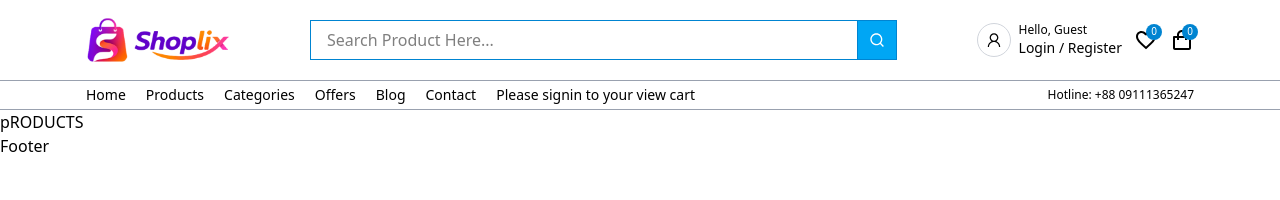
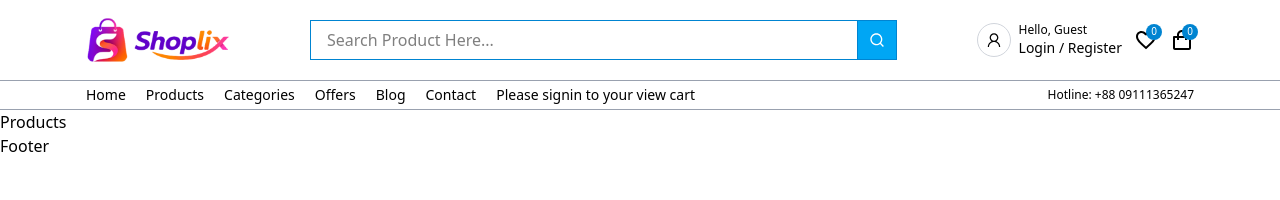
Before and after one commit to rashedjamanraj/shoplix, a Next.js app: page /products in a window 1280 px wide. Shown: the top 200 px of the page. Built offline with nearby package versions, Linux system fonts and the light colour scheme.

Commit message:
buttom header navigation page

```diff
--- /dev/null
+++ b/src/app/blog/page.tsx
@@ -0,0 +1,9 @@
+import React from 'react'
+
+const BlogPage = () => {
+  return (
+    <div>Blog</div>
+  )
+}
+
+export default BlogPage
--- /dev/null
+++ b/src/app/contact/page.tsx
@@ -0,0 +1,9 @@
+import React from 'react'
+
+const ContactPage = () => {
+  return (
+    <div>Contact</div>
+  )
+}
+
+export default ContactPage
--- /dev/null
+++ b/src/app/offers/page.tsx
@@ -0,0 +1,9 @@
+import React from 'react'
+
+const OffersPage = () => {
+  return (
+    <div>Offers </div>
+  )
+}
+
+export default OffersPage
--- a/src/app/products/page.tsx
+++ b/src/app/products/page.tsx
@@ -3,7 +3,7 @@ import React from 'react'
 const ProductsPage = () => {
   return (
     <div>
-      pRODUCTS
+      Products
     </div>
   )
 }
```
